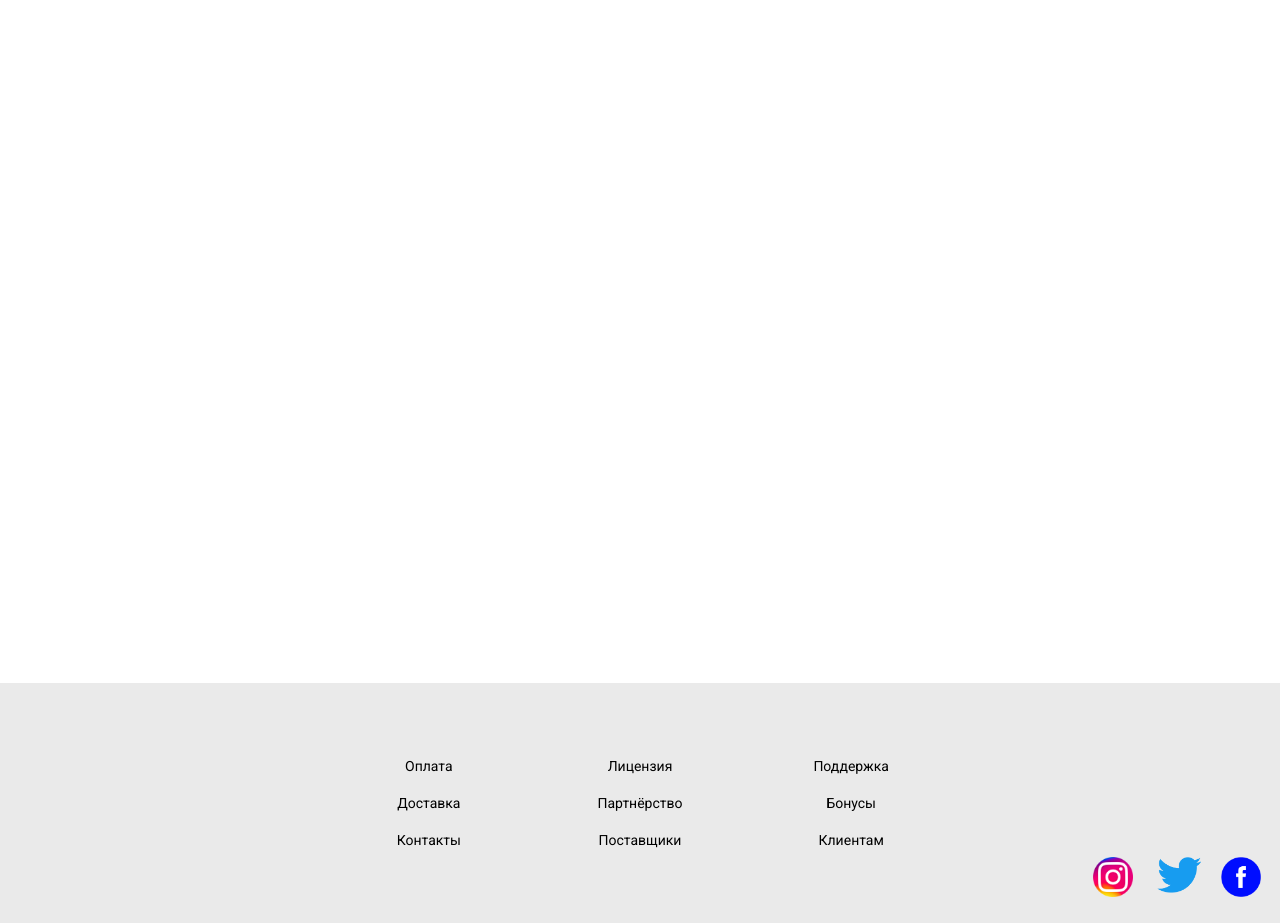
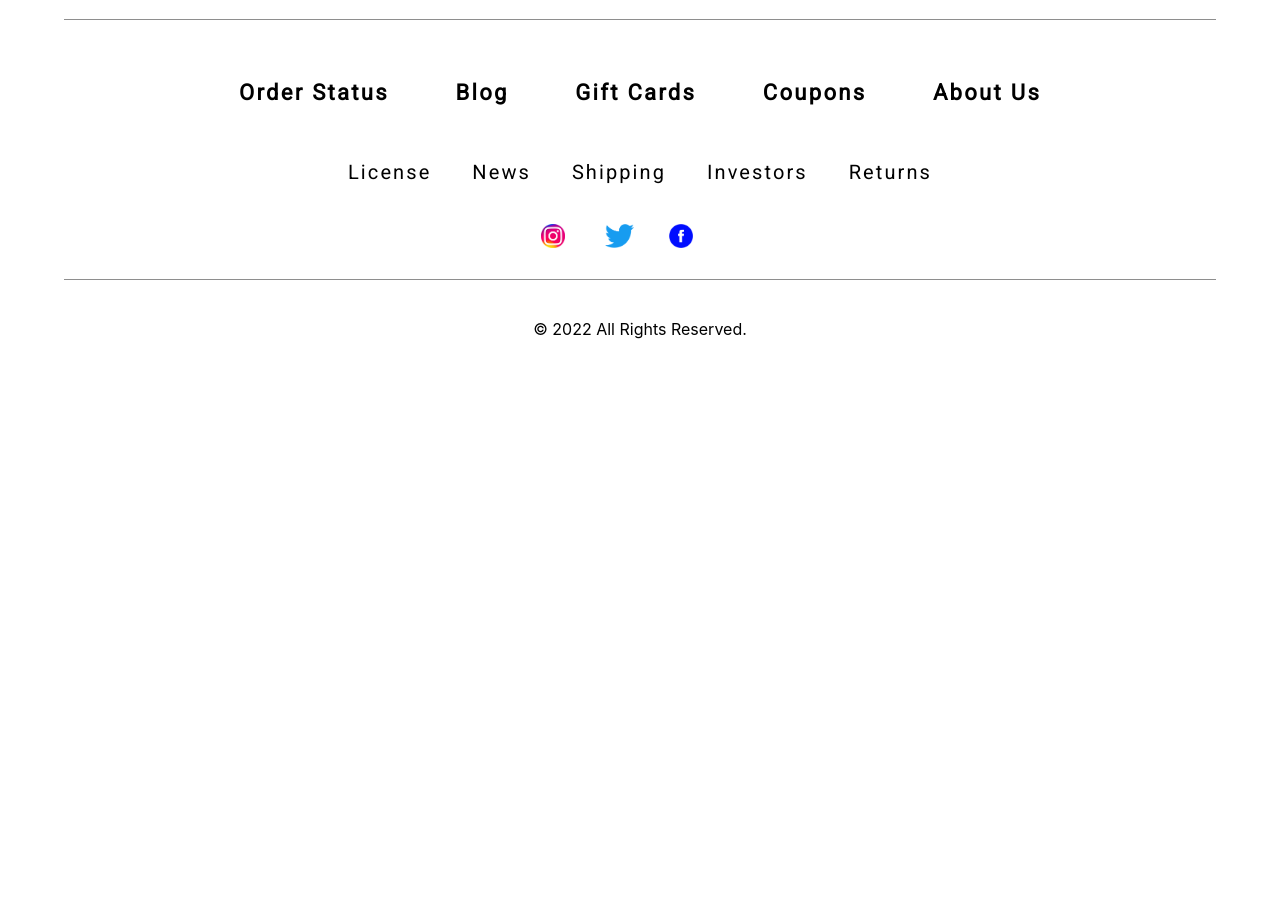
Before and after one commit to FelixTisov/shoes-shop, a React app: page / in a window 1280 px wide. Shown: the part 3900-4823 px from the top of the page. After the commit the page ends 4271 px from the top, so only its background shows below. Built offline with nearby package versions, Linux system fonts and the light colour scheme.

Commit message:
изменён футер

```diff
--- a/src/components/footer/footer.css
+++ b/src/components/footer/footer.css
@@ -2,45 +2,74 @@
 footer{
     z-index: 5;
     display: flex;
-    flex-direction: row;
-    align-items: center;
-    justify-content: center;
-    height: 30vh;
-    width: 100%;
-    background-color: #EAEAEA;
-}
-
-.mid-text{
-    display: flex;
-    flex-direction: row;
-    align-items: center;
-    justify-content: center;
-    width: 50%;
-    height: 100%;
-}
-
-.column{
-    display: flex;
     flex-direction: column;
     align-items: center;
     justify-content: center;
-    height: 100%;
-    width: 33%
+    height: 45vh;
+    width: 100%;
+    background-color: transparent;
+    margin-top: 10%;
 }
 
-.column a{
+hr {
+    height: 1px;
+    background-color: #8e8e8e;
+    border: none;
+    width: 90%;
+}
+
+#hr-bottom{
+    margin-top: 3%;
+
+}
+
+.text-line {
+    position: relative;
+    display: flex;
+    flex-direction: row;
+    height: 40%;
+    width: 100%;
+    justify-content: center;
+    align-items: center;
+    margin-top: 2.5%;
+}
+
+.first-line {
+    margin-top: 2.5%;
+}
+
+.first-line a {
+    font-family: 'Roboto';
+    font-style: normal;
+    font-weight: bold;
+    font-size: 22px;
+    line-height: 26px;
+    letter-spacing: 0.105em;
+    color: #000000;
     text-decoration: none;
+    margin-left: 2.6%;
+    margin-right: 2.6%;
+}
+
+.second-line {
+    margin-top: 1%;
+}
+
+.second-line a {
+    font-family: 'Roboto';
+    font-style: normal;
+    font-weight: 400;
+    font-size: 20px;
+    line-height: 23px;
+    letter-spacing: 0.105em;
     color: #000;
-    cursor: pointer;
-    font-family: 'Roboto';
-    font-size: 14px;
-    font-weight: 400;
-    margin-top: 5%;
-    margin-bottom: 5%;
+    text-decoration: none;
+    margin-left: 1.6%;
+    margin-right: 1.6%;
 }
 
 .contacts{
-    position: absolute;
+    position: relative;
     display: flex;
     flex-direction: row;
     align-items: center;
@@ -48,8 +77,8 @@ footer{
     width: 15%;
     height: 5%;
     right: 0;
-    align-self: flex-end;
-    margin-bottom: 2%;
+    align-self: center;
+    margin-top: 2%;
 }
 
 .icon-cont{
@@ -63,6 +92,8 @@ footer{
 }
 
 .icon{
+    padding: 15%;
+    position: absolute;
     cursor: pointer;
     width: 80%;
     height: 100%;
@@ -87,3 +118,12 @@ footer{
 #icon3{
     background-image: url('../../images/logos/facebook.png');
 }
+
+.mark-cont {
+    display: flex;
+    flex-direction: row;
+    justify-content: center;
+    align-items: center;
+    height: 50%;
+    width: 100%;
+}
--- a/src/components/footer/footer.js
+++ b/src/components/footer/footer.js
@@ -3,23 +3,22 @@ import './footer.css'
 function Footer() {
     return(
         <footer>
-            <div class="mid-text">
-                <div class="column">
-                    <a>Оплата</a>
-                    <a>Доставка</a>
-                    <a>Контакты</a>
-                </div>
-                <div class="column">
-                    <a>Лицензия</a>
-                    <a>Партнёрство</a>
-                    <a>Поставщики</a>
-                </div>
-                <div class="column">
-                    <a href="../pages/help.html">Поддержка</a>
-                    <a>Бонусы</a>
-                    <a>Клиентам</a>
-                </div>
+            <hr/>
+            <div className='text-line first-line'>
+                <a href='#'>Order Status</a>
+                <a href='#'>Blog</a>
+                <a href='#'>Gift Cards</a>
+                <a href='#'>Coupons</a>
+                <a href='#'>About Us</a>
             </div>
+            <div className='text-line second-line'>
+                <a href='#'>License</a>
+                <a href='#'>News</a>
+                <a href='#'>Shipping</a>
+                <a href='#'>Investors</a>
+                <a href='#'>Returns</a>
+            </div>
+
             <div class="contacts">
                 <div class="icon-cont">
                     <div class="icon" id="icon1">
@@ -33,6 +32,13 @@ function Footer() {
                     <div class="icon" id="icon3"></div>
                 </div>
             </div>
+
+            <hr id='hr-bottom'/>
+
+            <div className='mark-cont'>
+                <span>© 2022 All Rights Reserved.</span>
+            </div>
+
         </footer>
     )
 }
--- a/src/pages/Main.js
+++ b/src/pages/Main.js
@@ -189,7 +189,9 @@ function Main() {
             {/* Баскетбольная серия */}
             <div className='basketball-cont'>
                 <h2>Nike Basketball</h2>
-                <div className='basketball-image'></div>
+                <div className='basketball-image'>
+                    <button>Explore now</button>
+                </div>
             </div>
 
             {/* Форма обратной связи */}
@@ -213,11 +215,6 @@ function Main() {
                 </div>
             </div>
 
-            {/* Основная часть */}
-            <div class="main">
-
-            </div>
-
             <Footer/>
 
         </div>
--- a/src/styles/main.css
+++ b/src/styles/main.css
@@ -298,7 +298,7 @@ video {
   height: 2px;
   background-color: #FFF;
   border: none;
-  width: 7  0%;
+  width: 70%;
 }
 
 .brand-name-cont span {
@@ -572,12 +572,41 @@ video {
 
 .basketball-image {
   position: relative;
+  display: flex;
+  flex-direction: column;
+  align-items: center;
+  justify-content: flex-end;
   margin-top: 2%;
   width: 1224px;
   height: 688px;
   background-repeat: no-repeat;
   background-size: contain;
   background-image: url('../images/shoes/basketball.jpg');
+}
+
+.basketball-image button {
+  margin-bottom: 2%;
+  cursor: pointer;
+  border: none;
+  width: 147px;
+  height: 34px;
+  background: #FFFFFF;
+  border-radius: 31px;
+
+  font-family: 'Roboto';
+  font-style: normal;
+  font-weight: 400;
+  font-size: 18px;
+  line-height: 21px;
+  text-align: center;
+  color: #444;
+}
+
+.basketball-image button:hover {
+  width: 160px;
+  height: 37px;
+
+  font-size: 21px;
 }
 
 .form-container {
@@ -676,8 +705,15 @@ video {
   justify-content: center;
   width: 30%;
   height: 100%;
-  background-color: #92703D;
   cursor: pointer;
+  background:
+    linear-gradient(90deg,#3D9282 50%,#92703D 0)
+    var(--_p,100%)/200% no-repeat;
+  transition: .4s;
+}
+
+.form-button:hover{
+  --_p: 0%;
 }
 
 .form-button span {
@@ -700,13 +736,3 @@ video {
   width: 45%;
   background-image: url('../images/shoes/run.jpeg');
 }
-
-/* Основной раздел */
-.main {
-    display: flex ;
-    align-items: center;
-    justify-content: center;
-    background-color: #FFFFFF;
-    width: 100%;
-    height: 100vh;
-}
```
